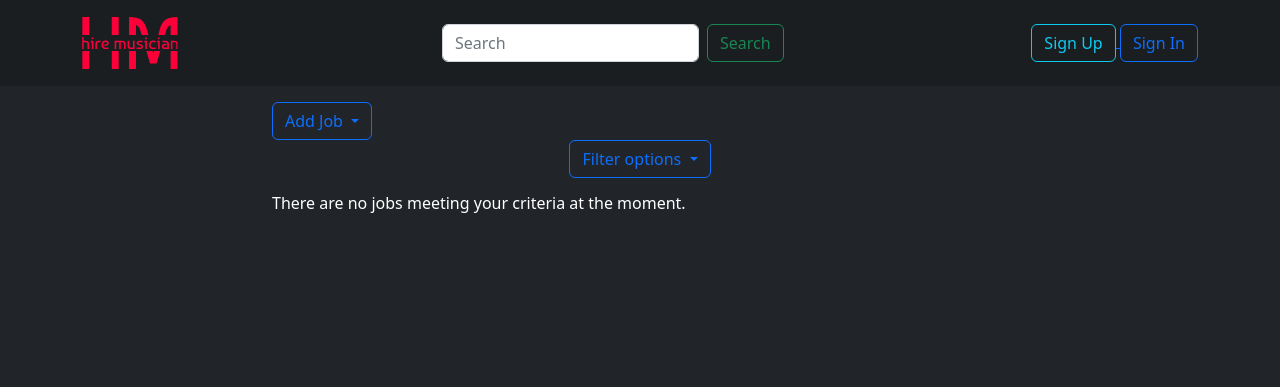
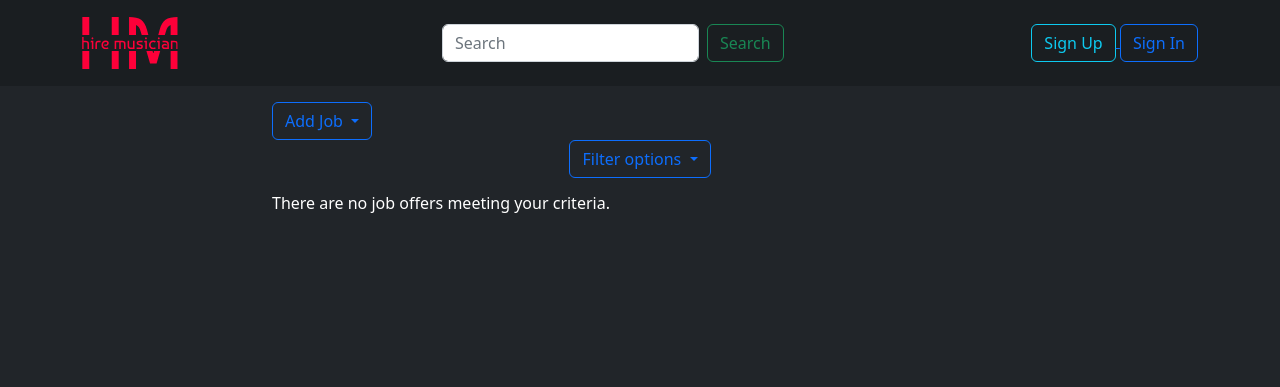
Before and after one commit to maciejpiszczek/hire-musician, a Django app: page /jobs/ in a window 1280 px wide. Shown: the top 387 px of the page. Run offline with Django 4.2, Linux system fonts and the light colour scheme; data that the repository does not hold is empty; parts of the project's set-up code (start-up, migrations or seed data) failed here and were passed over; some libraries are stand-ins or nearby versions.

Commit message:
added my job offers view

```diff
--- a/backend_core/jobs/templates/jobs/jobs_list.html
+++ b/backend_core/jobs/templates/jobs/jobs_list.html
@@ -20,7 +20,7 @@
     {% for job in jobs %}
         <div class="row row-cols-1 row-cols-md-2">
             <div class="col-12 w-100 mb-3">
-                <a class="card-link" href="/jobs/{{ job.slug }}">
+                <a class="card-link" href="/jobs/view/{{ job.slug }}">
                     <div class="card mb-3 h-100 justify-content-center">
                         <div class="col-md-auto vertical-center">
                             {% if job.get_class == 'StudioSession' %}
@@ -71,9 +71,10 @@
                 </a>
             </div>
         </div>
+
     {% empty %}
         <div>
-            <h6>There are no jobs meeting your criteria at the moment.</h6>
+            <h6>{{ no_results_message }}</h6>
         </div>
     {% endfor %}
 
--- a/backend_core/jobs/urls.py
+++ b/backend_core/jobs/urls.py
@@ -5,11 +5,12 @@ app_name = 'jobs'
 
 urlpatterns = [
     path('', views.JobsListView.as_view(), name='jobs_list'),
-    path('<slug:slug>', views.JobDetailView.as_view(), name='job_details'),
+    path('view/<slug:slug>/', views.JobDetailView.as_view(), name='job_details'),
     path('studiosession/new/', views.CreateStudioSessionView.as_view(), name='new_session'),
     path('concert/new/', views.CreateConcertView.as_view(), name='new_concert'),
     path('tour/new/', views.CreateTourView.as_view(), name='new_tour'),
     path('studiosession/edit/<slug:slug>/', views.EditStudioSessionView.as_view(), name='edit_session'),
     path('concert/edit/<slug:slug>/', views.EditConcertView.as_view(), name='edit_concert'),
     path('tour/edit/<slug:slug>/', views.EditTourView.as_view(), name='edit_tour'),
+    path('my/', views.MyJobsListView.as_view(), name='my_jobs'),
 ]
--- a/backend_core/jobs/views.py
+++ b/backend_core/jobs/views.py
@@ -1,6 +1,7 @@
 from itertools import chain
 
 from braces.views import GroupRequiredMixin
+from django.contrib.auth.mixins import LoginRequiredMixin
 from django.urls import reverse_lazy
 from django.views.generic import DetailView, FormView, UpdateView
 from django_filters.views import FilterView
@@ -22,6 +23,19 @@ class JobsListView(FilterView):
         context = super().get_context_data(**kwargs)
         context['jobs'] = list(chain(models.StudioSession.objects.all(), models.Concert.objects.all(),
                                      models.Tour.objects.all()))
+        context['no_results_message'] = "There are no job offers meeting your criteria."
+        return context
+
+
+class MyJobsListView(LoginRequiredMixin, JobsListView):
+    login_url = reverse_lazy('users:login')
+
+    def get_context_data(self, *, object_list=None, **kwargs):
+        context = super().get_context_data(**kwargs)
+        context['jobs'] = chain(models.StudioSession.objects.filter(owner_id=self.request.user.id),
+                                models.Concert.objects.filter(owner_id=self.request.user.id),
+                                models.Tour.objects.filter(owner_id=self.request.user.id))
+        context['no_results_message'] = "You have no active job offers at the moment."
         return context
 
 
```
